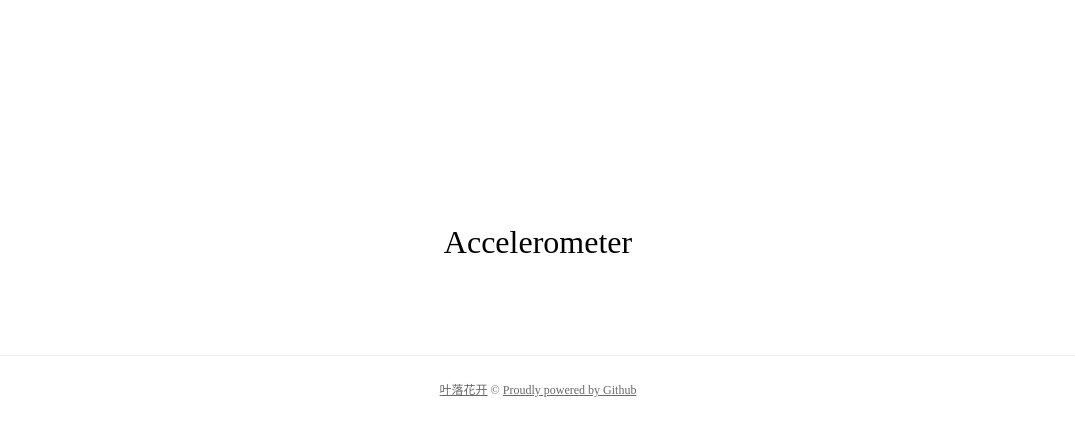
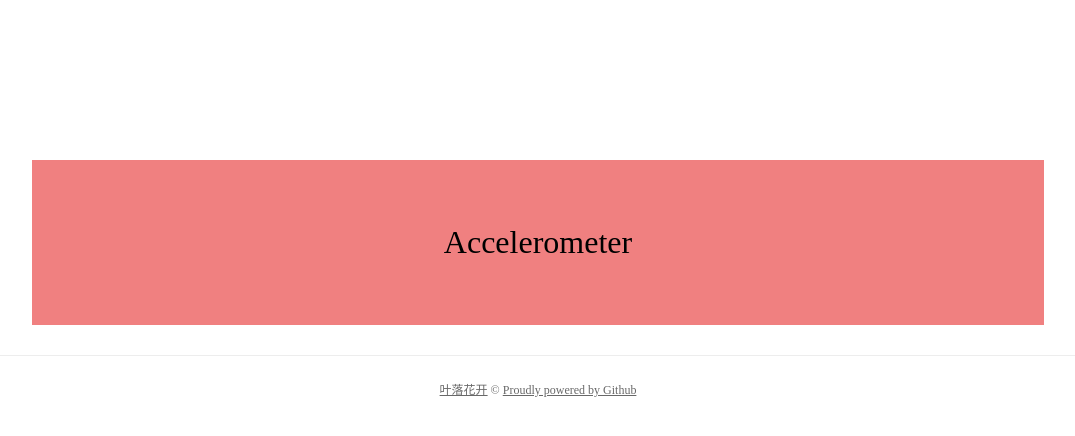
Before and after one commit to kaiye/kaiye.github.com, a Jekyll site: the page built from demo/shake.html, in a window 1280 px wide. Shown: the top 436 px of the page, without its empty margins (102-1177 px from the left). Built offline with Jekyll 4.4.1, drawn with Linux system fonts in a browser that asks for light colours.

Commit message:
h5 shake bg color

```diff
--- a/demo/index.html
+++ b/demo/index.html
@@ -67,7 +67,7 @@ categories: [tool, demo, blog, game]
       {% endif %}
     </a>
     <figcaption>
-      <p>{{demo.title}}</p>
+      <p>{{demo.description}}</p>
     </figcaption>
   </li>
   {% endif %}
--- a/demo/shake.html
+++ b/demo/shake.html
@@ -11,6 +11,7 @@ custom_css: |
      -webkit-perspective: 500px;
   }
   div#orienter{
+     background-color: lightcoral;
      text-align: center;
      width: 80%;
      font-size: 2em;
```
